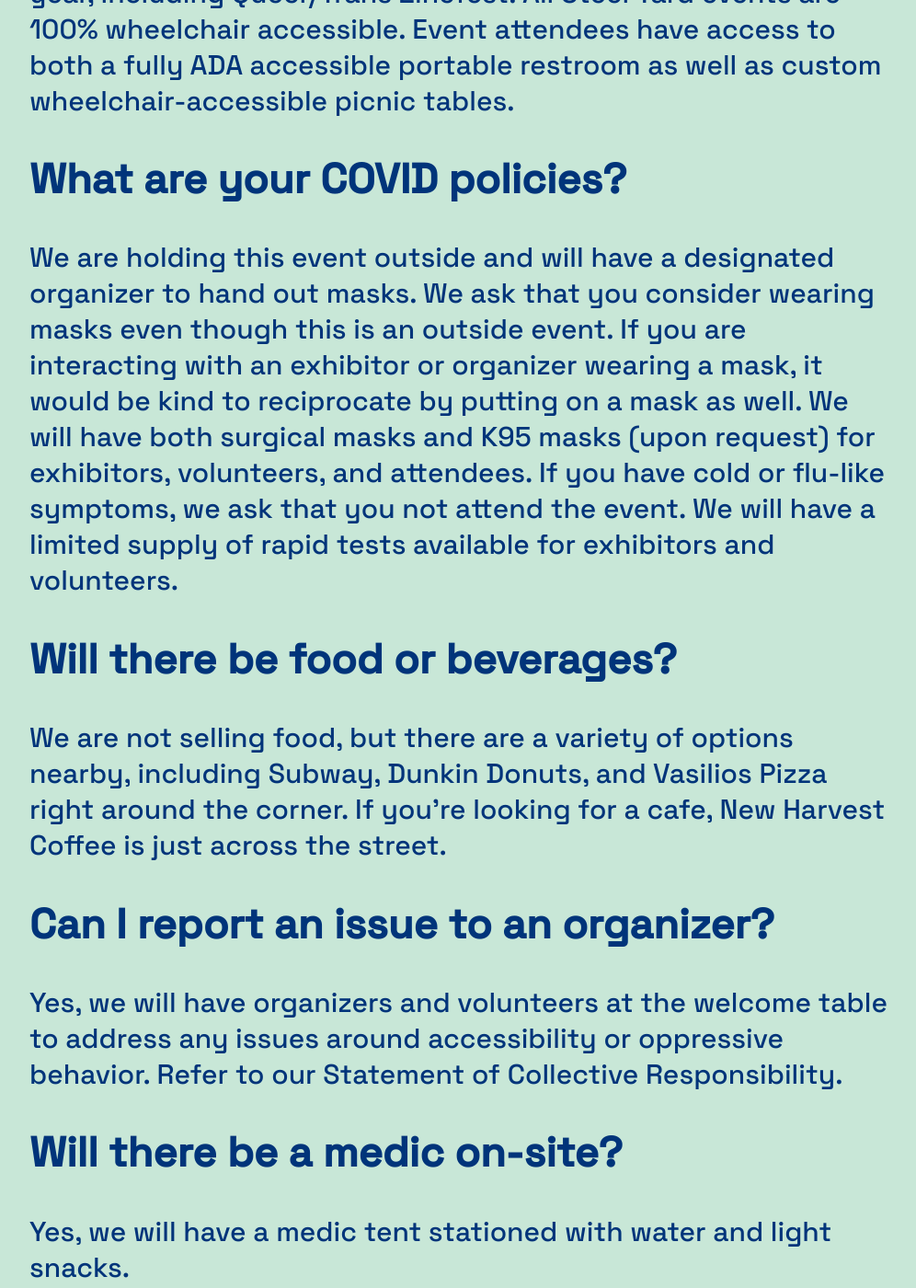
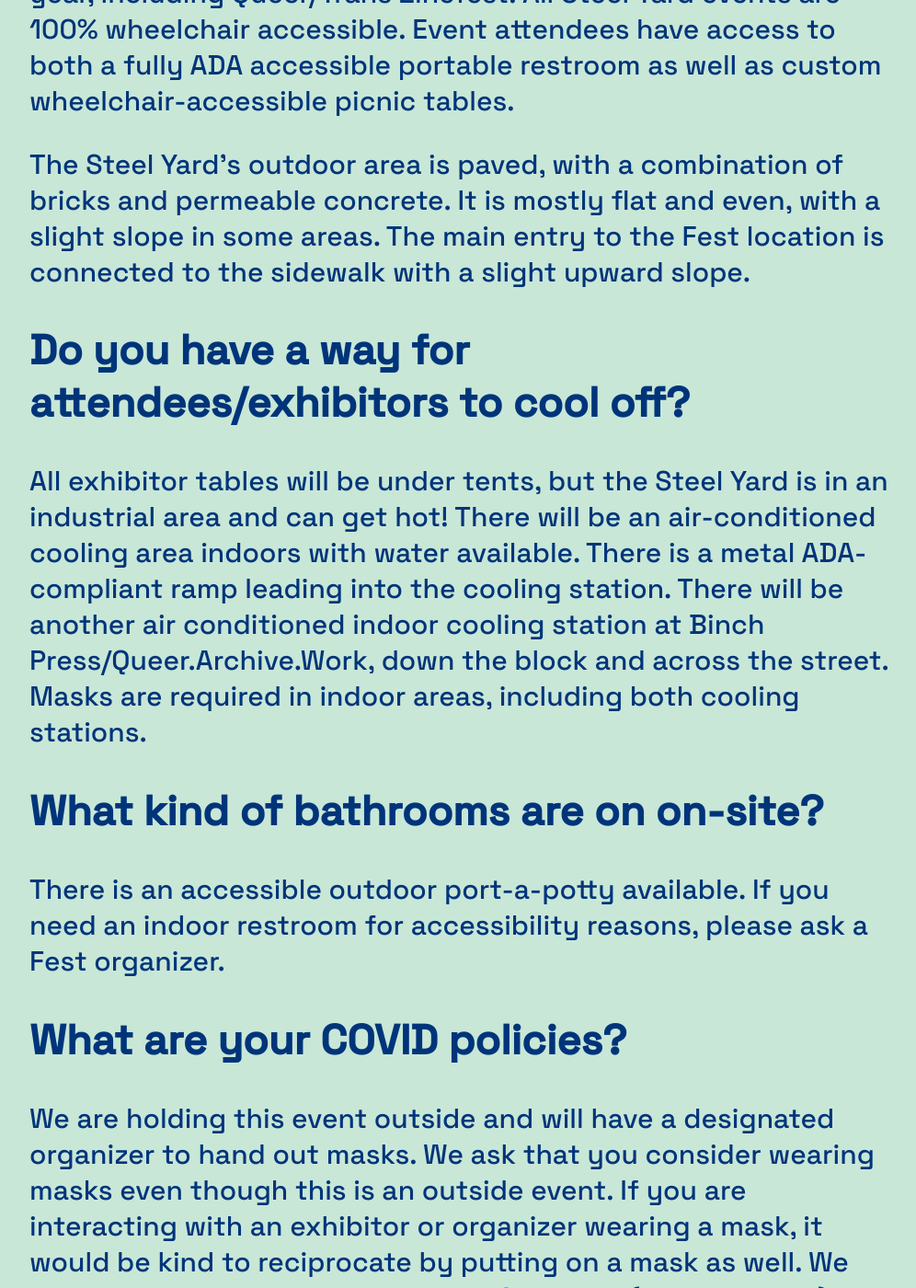
Before and after one commit to tychohoran/qtz2023, a Jekyll site: the page built from faq.markdown, in a window 1280 px wide and 1400 px high, scrolled down 1762 px. Shown: the whole window at 92% size, without its empty margins (138-1134 px from the left). Built offline with Jekyll 4.4.1, drawn with Linux system fonts in a browser that asks for light colours; some of the changed text lies outside the part shown.

Commit message:
Updated Faq

```diff
--- a/faq.markdown
+++ b/faq.markdown
@@ -26,9 +26,19 @@ Once applications close on Monday May 22nd, 2023 at 11:59pm, they will be review
 
 Yes! The Steel Yard hosts a variety of events throughout the year, including Queer/Trans Zinefest. All Steel Yard events are 100% wheelchair accessible. Event attendees have access to both a fully ADA accessible portable restroom as well as custom wheelchair-accessible picnic tables.
 
+The Steel Yard’s outdoor area is paved, with a combination of bricks and permeable concrete. It is mostly flat and even, with a slight slope in some areas. The main entry to the Fest location is connected to the sidewalk with a slight upward slope.
+
+## Do you have a way for attendees/exhibitors to cool off?
+
+All exhibitor tables will be under tents, but the Steel Yard is in an industrial area and can get hot! There will be an air-conditioned cooling area indoors with water available. There is a metal ADA-compliant ramp leading into the cooling station. There will be another air conditioned indoor cooling station at Binch Press/Queer.Archive.Work, down the block and across the street. Masks are required in indoor areas, including both cooling stations.
+
+## What kind of bathrooms are on on-site?
+
+There is an accessible outdoor port-a-potty available. If you need an indoor restroom for accessibility reasons, please ask a Fest organizer.
+
 ## What are your COVID policies?
 
-We are holding this event outside and will have a designated organizer to hand out masks. We ask that you consider wearing masks even though this is an outside event. If you are interacting with an exhibitor or organizer wearing a mask, it would be kind to reciprocate by putting on a mask as well. We will have both surgical masks and K95 masks (upon request) for exhibitors, volunteers, and attendees. If you have cold or flu-like symptoms, we ask that you not attend the event. We will have a limited supply of rapid tests available for exhibitors and volunteers.
+We are holding this event outside and will have a designated organizer to hand out masks. We ask that you consider wearing masks even though this is an outside event. If you are interacting with an exhibitor or organizer wearing a mask, it would be kind to reciprocate by putting on a mask as well. We will have both surgical masks and K95 masks (upon request) for exhibitors, volunteers, and attendees. If you have cold or flu-like symptoms, we ask that you not attend the event. We will have a limited supply of rapid tests available for exhibitors and volunteers at our reading and the zinefest itself.
 
 ## Will there be food or beverages?
 
@@ -50,10 +60,6 @@ Yes, in addition to tents for exhibitors, there will be tents and sun sails thro
 
 Service animals and well-behaved, leashed dogs are welcome on site, but please be aware of everyone’s comfort level.
 
-## Will programs or speakers have amplified sound?
-
-Yes, workshops and programs will have wireless amplified sound for attendees that are hard of hearing.
-
 ## How can I get to this event?
 
 Get off at the RIPTA bus stop on Atwells Avenue before Harris Avenue. Take Harris Ave one block and then turn left onto Sims Avenue. The Steel Yard’s main barrier free entrance is located on Sims Ave.
```
